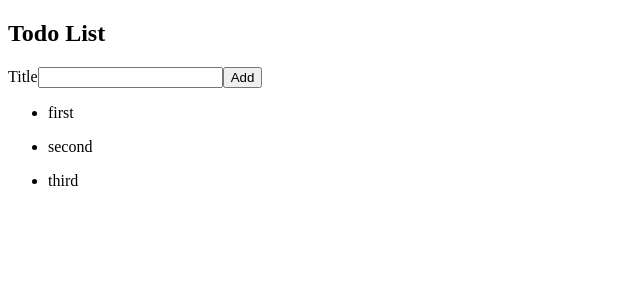
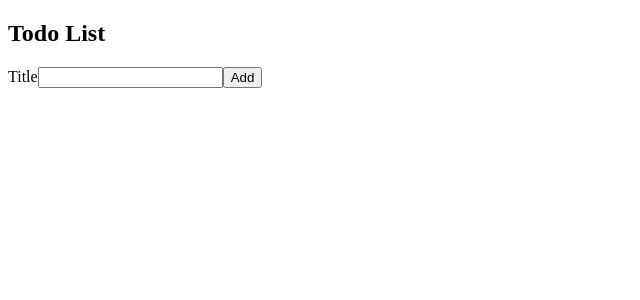
Before and after one commit to Code-the-Dream-School/ctd-react-sparrow, a React (Create React App) app: page / in a window 1280 px wide. Shown: the top 300 px of the page, without its empty margins (0-640 px from the left). Built offline with nearby package versions, Linux system fonts and the light colour scheme.

Commit message:
merging files up to lesson-1-4

```diff
--- a/src/AddTodoForm.js
+++ b/src/AddTodoForm.js
@@ -1,15 +1,50 @@
-import React from 'react'
+import React, { useState } from 'react'
 
-function AddTodoForm() {
+/* a functional component that takes in props */
+function AddTodoForm({ onAddTodo }) {
+ /* the initial state of todoTitle and the function that sets its' value */
+ const [todoTitle, setTodoTitle] = useState('')
+  /*
+ a handler function that takes in an onChange event gets event target value
+ as a variable and then calls setTodoTitle function with event target value
+ variable as an argument
+ */
+ function handleTitleChange(event) {
+   let newTodoTitle = event.target.value
+   setTodoTitle(newTodoTitle)
+ };
+
+ /* a handler function that takes in an event onSubmit and fires when form is
+   submitted it then calls onAddTodo and passes a object as an argument that
+   includes a title attribute which is the value of todoTitle and and id
+   which is a function that gives the current date, the form will then
+   clear the input text field by setting the input field value to an empty string
+ */
+ function handleAddTodo (event) {
+   event.preventDefault();
+   onAddTodo({
+       title: todoTitle,
+       id: Date.now()
+       })
+   setTodoTitle('')
+ };
+
+ /* returns a form with a label element, input field and button */
  return (
    <div>
-      <form>
+     <form onSubmit={handleAddTodo}>
          <label htmlFor="todoTitle">Title</label>
-          <input id="todoTitle"></input>
+         <input
+         id="todoTitle"
+         type="text"
+         value={todoTitle}
+         name="title"
+         onChange={handleTitleChange}>
+         </input>
          <button>Add</button>
      </form>
    </div>
  )
 }
 
-export default AddTodoForm;
+export default AddTodoForm
--- a/src/App.js
+++ b/src/App.js
@@ -1,73 +1,27 @@
-import React from 'react';
-import AddTodoForm from './AddTodoForm';
-import TodoList from './TodoList';
+import React, { useState } from 'react'
+import AddTodoForm from './AddTodoForm'
+import TodoList from './TodoList'
 
+function App() {
  /*
- Instructions for Lesson 1.2
+ Create new state variable named todoList with setter setTodoList and default value of an empty Array
+ */
+ const [todoList, setTodoList] = useState([])
 
-//Move List into New "Todo List" Component
-[x] Inside /src directory, create a new file called TodoList.js
-[x] Open /src/TodoList.js
-[x] Create a new functional React component (see below)
-  [x] Import React from "react" npm package
-  [x]  Declare a function named TodoList
-  [x]  Export TodoList function as default module
-[x]  Add a multi-line return statement to your TodoList function (this is where we will insert JSX)
-    hint: use parenthesis for multi-line return
-[x] Move list JSX from App.js to TodoList.js (see below)
-  [x] Open /src/App.js
-  [x] Cut (copy and remove) the entire list element (<ul>) code
-  [x] Open /src/TodoList.js
-  [x] Inside the multi-line return, paste the list element (<ul>) code
-[] Move todoList array from App.js to TodoList.js (see below)
-  [x] Open /src/App.js
-  [x] Cut (copy and remove) the entire todoList variable declaration
-  [x] Open /src/TodoList.js
-  [x] Below the import, paste the todoList variable
-[x] Refactor App.js to use new TodoList component (see below)
-  [x] Open /src/App.js
-  [x] Below React, import TodoList
-  [x] Below the level-one heading, use the TodoList component
-[x] Run your application and view in browser
-  [x] Verify that your Todo List still appears correctly
+ function addTodo(newTodo) {
+   let newTodos = [newTodo, ...todoList]
+   setTodoList(newTodos)
+ };
 
-//Create "Add Todo Form" Component
-[x] Inside /src directory, create a new file called AddTodoForm.js
-[x] Open /src/AddTodoForm.js
-[x] Create a new functional React component (see below)
-  [x] Import React from "react" npm package
-  [x] Declare a function named AddTodoForm
-  [x] Export AddTodoForm function as default module
-[x] Add a multi-line return statement to your AddTodoForm function (this is where we will insert JSX)
-  hint: use parenthesis for multi-line return
-[x] Write JSX for "Add Todo" form (see below)
-  [x] Create a <form> element
-  [x] Inside the <form> element, create a <label> element with text "Title"
-  [x] Next, create a text <input> element with id "todoTitle"
-  [x] Add htmlFor attribute to <label> element with same value as id above
-  [x] Next, create a submit <button> element with text "Add"
-[] Use AddTodoForm component in App.js (see below)
-  [] Open /src/App.js
-  [] Below React, import AddTodoForm
-  [] Below the level-one heading, use the AddTodoForm component
-[] Run your application and view in browser
-  [] Verify that "Add Todo" form appears below heading
-*/
-
-/*
-  functional component that renders a header and unordered list within that list
-  there is an expression that maps over an array called todoList.
-  This mapped data returns a list item with a key of that object id
-  and text of that object's title that is rendered back to the page.
- */
-function App() {
+ /* returns a header, AddTodoForm component and TodoList component with props */
  return (
    <>
      <h2>Todo List </h2>
-      <AddTodoForm />
-      <TodoList />
+     <AddTodoForm onAddTodo={addTodo} />
+     {/* Pass todoList state as a prop named todoList to the TodoList component */}
+     <TodoList todoList={todoList} />
    </>
  );
 }
 
-export default App;
+export default App
--- a/src/TodoList.js
+++ b/src/TodoList.js
@@ -1,34 +1,20 @@
-import React from 'react';
-
-/* an array with 3 objects that have 2 properties: id and title */
-const todoList = [
-    {
-      id:1,
-      title: "first"
-    },
-    {
-      id:2,
-      title: "second"},
-    {
-      id:3,
-      title:"third"
-    }
-  ]
+import React from 'react'
+import TodoListItem from './TodoListItem'
 
 /*
-  a functional component that maps through an array of data
-  and renders specific values to back to the DOM
+ a functional component that takes in props and maps through that data
+ it will then return a div with key and a TodoListItem component that
+ passes down props
 */
-function TodoList() {
+function TodoList({ todoList }) {
  return(
    <>
      <ul>
-      {/* maps over the array, the key attribute uses the object id */}
      {todoList.map((item) => {
        return(
-          <li key={item.id}>
-            <p>{item.title}</p>
-          </li>
+         <div key={item.id}>
+           <TodoListItem id={item.id} key={item.id} todo={item} />
+         </div>
        )
      })}
    </ul>
@@ -36,4 +22,4 @@ function TodoList() {
  )
 }
 
-export default TodoList;
+export default TodoList
```
Lines whose indentation alone changed are shown as unchanged.
